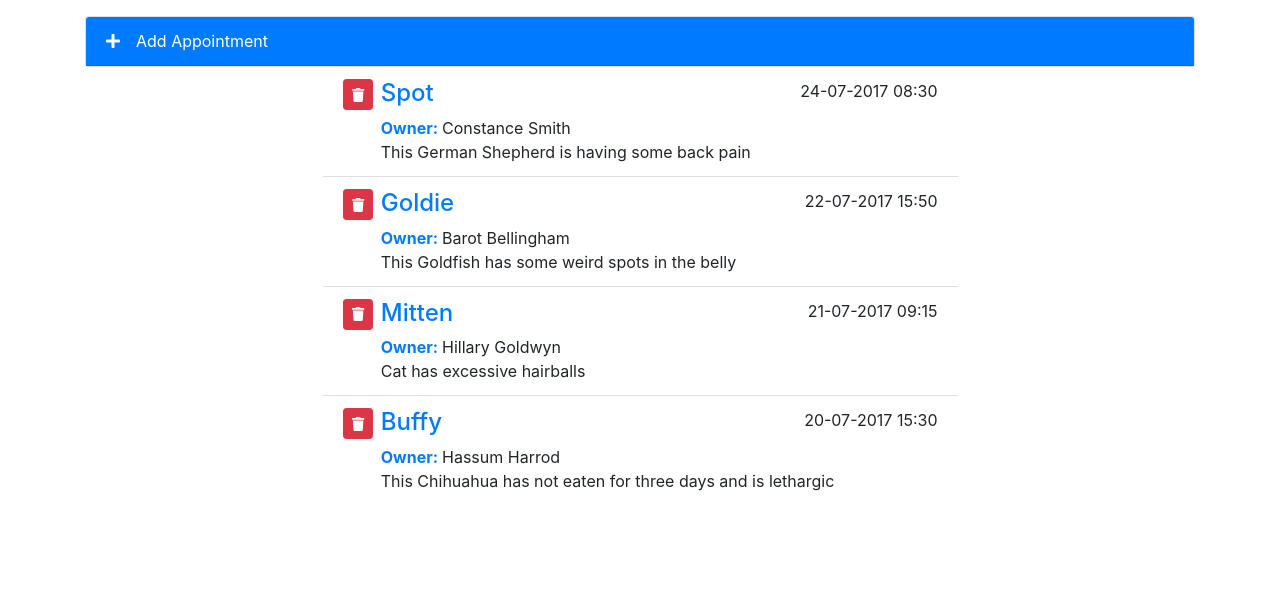
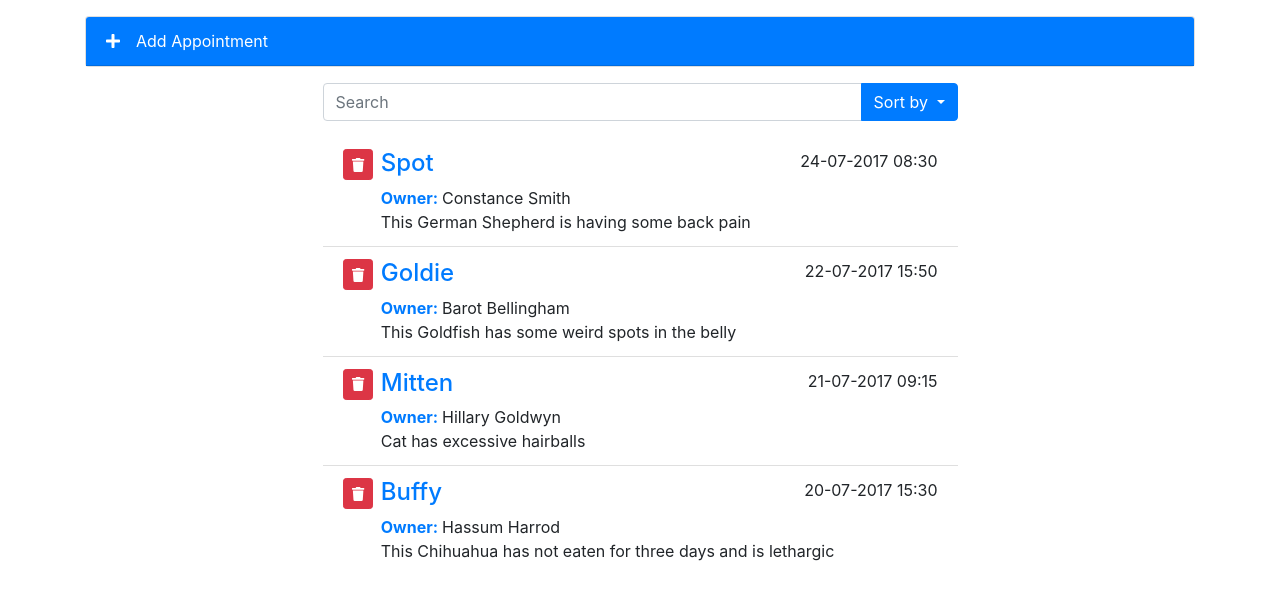
Before and after one commit to BenjaminKyhn/vue-interface-tutorial, a Vue app: page / in a window 1280 px wide. Shown: the top 600 px of the page. Built offline with nearby package versions, Linux system fonts and the light colour scheme.

Commit message:
Part 5-1

```diff
--- a/src/App.vue
+++ b/src/App.vue
@@ -2,6 +2,7 @@
     <div id="main-app" class="container">
         <div class="row justify-content-center">
             <add-appointment @add="addItem"/>
+            <search-appointments/>
             <appointment-list :appointments="appointments" @remove="removeItem" @edit="editItem"/>
         </div>
     </div>
@@ -11,6 +12,7 @@
     import axios from "axios";
     import AppointmentList from "./components/AppointmentList";
     import AddAppointment from "./components/AddAppointment";
+    import SearchAppointments from "./components/SearchAppointments";
     import _ from "lodash";
 
     export default {
@@ -23,7 +25,8 @@
         },
         components: {
             AppointmentList,
-            AddAppointment
+            AddAppointment,
+            SearchAppointments
         },
         mounted() {
             axios
--- /dev/null
+++ b/src/components/SearchAppointments.vue
@@ -0,0 +1,83 @@
+<template>
+    <div class="col-12 col-md-10 col-lg-7">
+        <div class="input-group my-3">
+            <input
+                    id="SearchApts"
+                    placeholder="Search"
+                    type="text"
+                    class="form-control"
+                    aria-label="Search Appointments"
+            >
+
+            <div class="input-group-append">
+                <button
+                        type="button"
+                        class="btn btn-primary dropdown-toggle"
+                        data-toggle="dropdown"
+                        aria-haspopup="true"
+                        aria-expanded="false"
+                >
+                    Sort by
+                    <span class="caret"></span>
+                </button>
+
+                <div class="dropdown-menu dropdown-menu-right">
+                    <a href="#" class="dropdown-item d-flex justify-content-between" id="petName">
+                        Pet Name
+                        <font-awesome-icon icon="check"/>
+                    </a>
+
+                    <a class="dropdown-item d-flex justify-content-between" href="#" id="aptDate">
+                        Date
+                        <font-awesome-icon icon="check"/>
+                    </a>
+
+                    <a href="#" class="dropdown-item d-flex justify-content-between" id="ownerName">
+                        Owner
+                        <font-awesome-icon icon="check"/>
+                    </a>
+
+                    <div class="dropdown-divider" role="separator"></div>
+
+                    <a
+                            class="dropdown-item d-flex justify-content-between"
+                            href="#"
+                            id="asc"
+                    >
+                        Asc
+                        <font-awesome-icon icon="check"/>
+                    </a>
+
+                    <a
+                            class="dropdown-item d-flex justify-content-between"
+                            href="#"
+                            id="desc"
+                    >
+                        Desc
+                        <font-awesome-icon icon="check"/>
+                    </a>
+                </div>
+            </div>
+        </div>
+    </div>
+</template>
+
+<script>
+    import {FontAwesomeIcon} from "@fortawesome/vue-fontawesome";
+
+    export default {
+        name: "SearchAppointments",
+        data() {
+            return {
+                searchString: ""
+            }
+        },
+        components: {
+            FontAwesomeIcon
+        }
+    }
+</script>
+
+<style scoped>
+
+</style>
```
